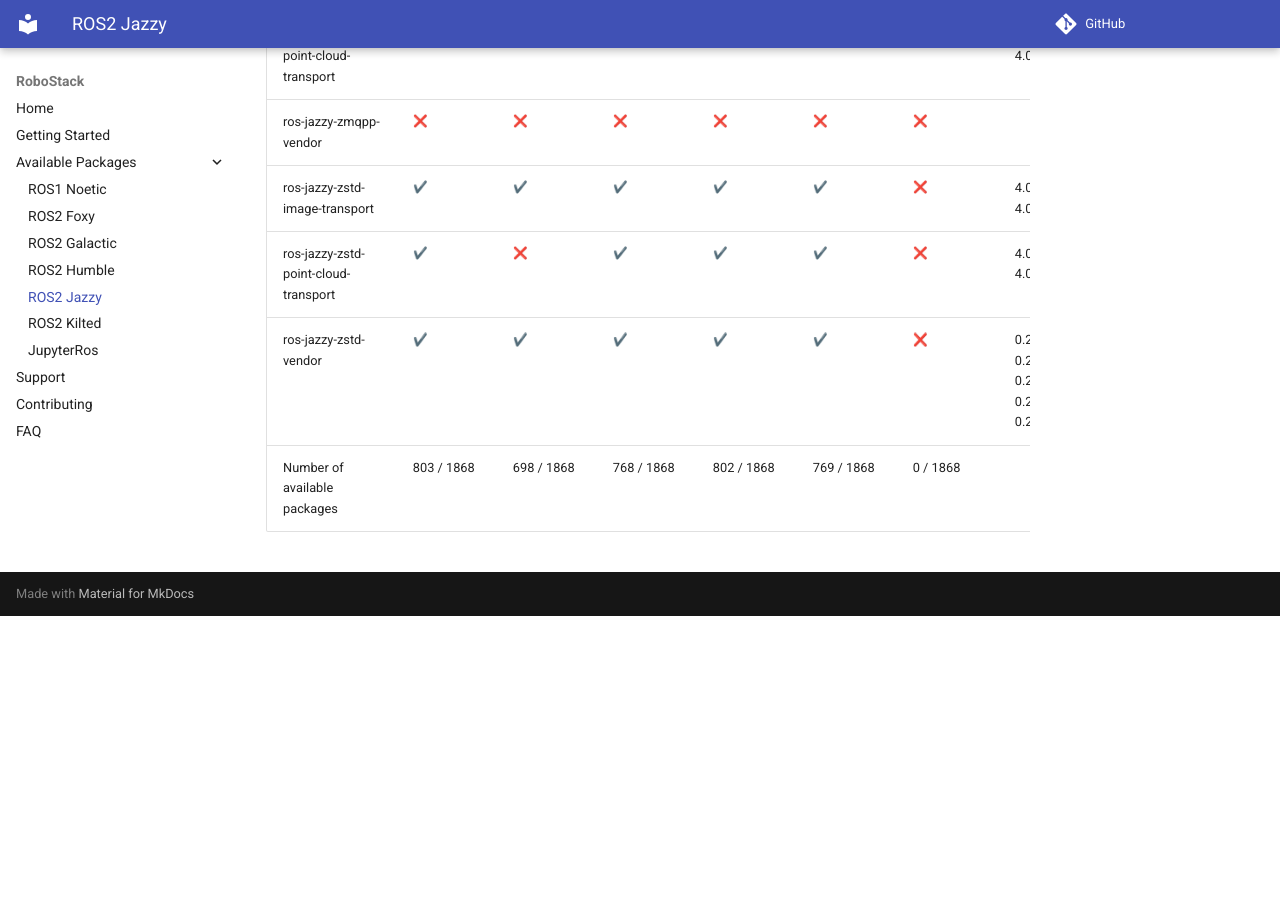
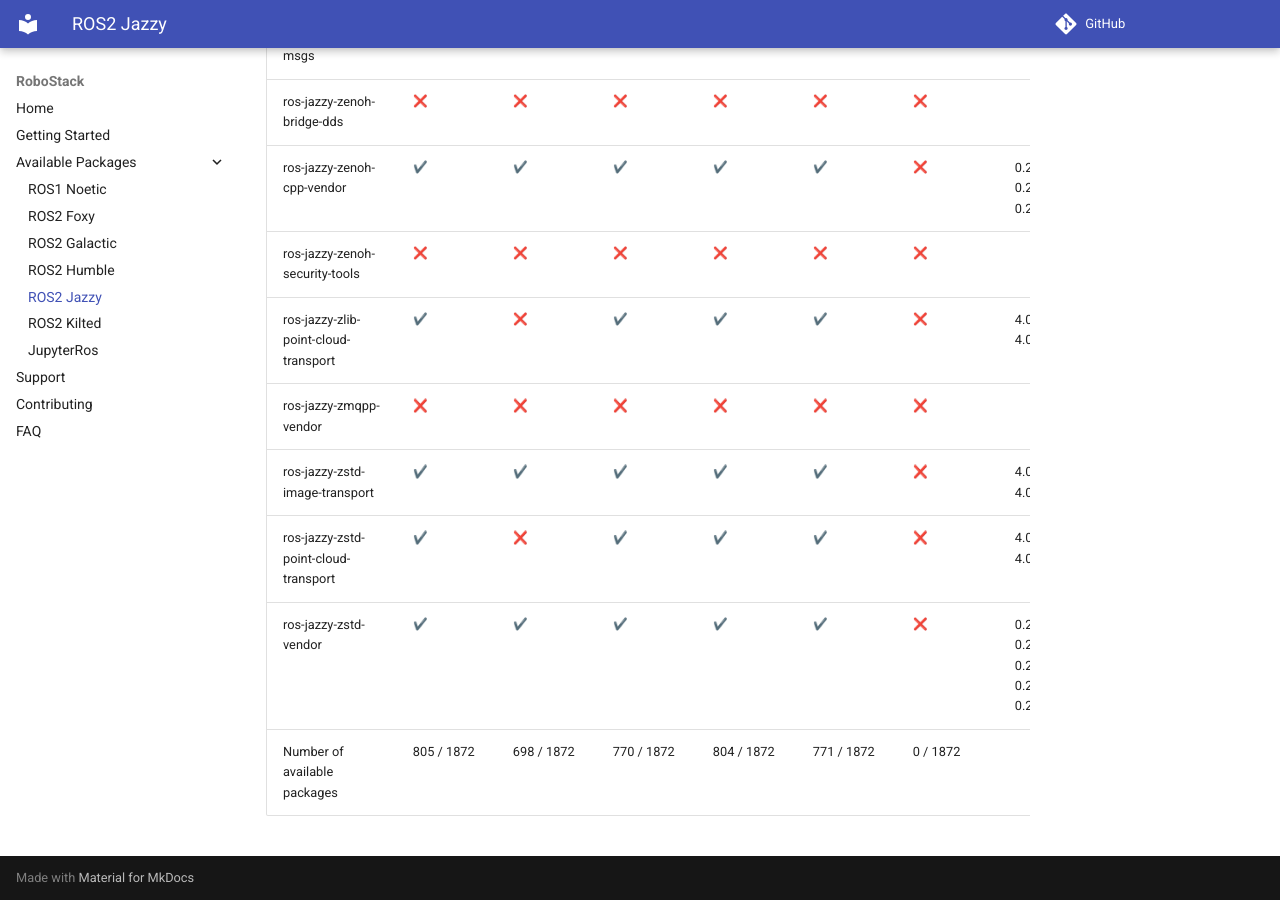
Before and after one commit to RoboStack/robostack.github.io, an MkDocs documentation site: the page built from docs/jazzy.md, in a window 1280 px wide and 900 px high, scrolled down 155148 px. Built offline with MkDocs 1.6.1 and Material for MkDocs 9.7.7, drawn with Linux system fonts in a browser that asks for light colours; emoji names are drawn with the system emoji font; comment, search, counter and statistics services are not loaded; before the commit the page ends 155764 px from its top, so only the background shows below that; some of the changed text lies outside the part shown.

Commit message:
Update tables

```diff
--- a/docs/jazzy.md
+++ b/docs/jazzy.md
@@ -1868,4 +1872,4 @@
 | ros-jazzy-zstd-image-transport | :heavy_check_mark: { data-sort='1' } | :heavy_check_mark: { data-sort='1' } | :heavy_check_mark: { data-sort='1' } | :heavy_check_mark: { data-sort='1' } | :heavy_check_mark: { data-sort='1' } | :x: { data-sort='0' } | 4.0.3, 4.0.4, 4.0.5, 4.0.6  |
 | ros-jazzy-zstd-point-cloud-transport | :heavy_check_mark: { data-sort='1' } | :x: { data-sort='0' } | :heavy_check_mark: { data-sort='1' } | :heavy_check_mark: { data-sort='1' } | :heavy_check_mark: { data-sort='1' } | :x: { data-sort='0' } | 4.0.1, 4.0.2, 4.0.3  |
 | ros-jazzy-zstd-vendor | :heavy_check_mark: { data-sort='1' } | :heavy_check_mark: { data-sort='1' } | :heavy_check_mark: { data-sort='1' } | :heavy_check_mark: { data-sort='1' } | :heavy_check_mark: { data-sort='1' } | :x: { data-sort='0' } | 0.26.3, 0.26.6, 0.26.7, 0.26.8, 0.26.9  |
-| Number of available packages |  803 / 1868 | 698 / 1868 | 768 / 1868 | 802 / 1868 | 769 / 1868 | 0 / 1868 |
+| Number of available packages |  805 / 1872 | 698 / 1872 | 770 / 1872 | 804 / 1872 | 771 / 1872 | 0 / 1872 |
```
Also changed, not shown: other parts of docs/jazzy.md (+4 -0 lines), docs/humble.md (+3 -1 lines), docs/kilted.md (+5 -1 lines).
